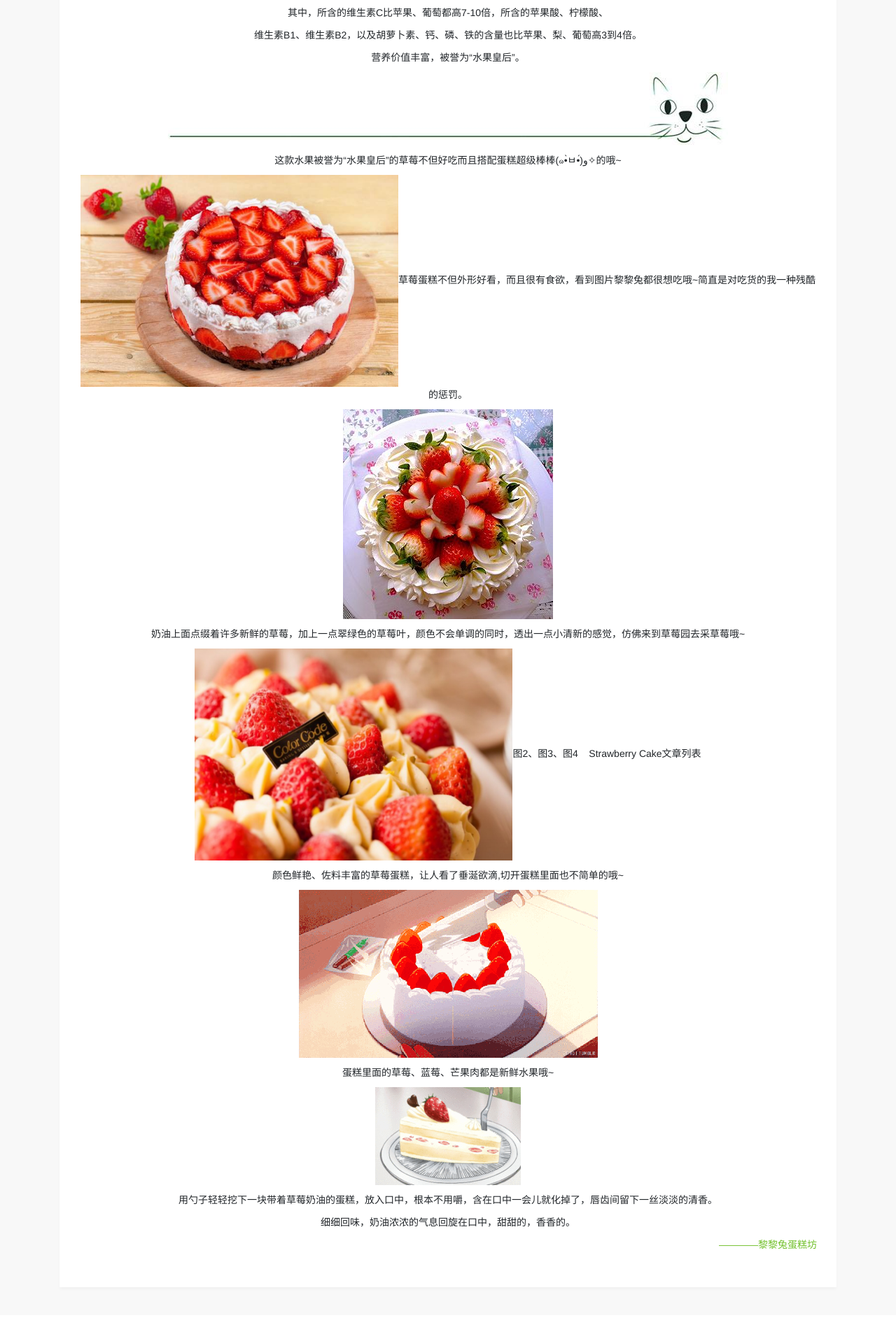
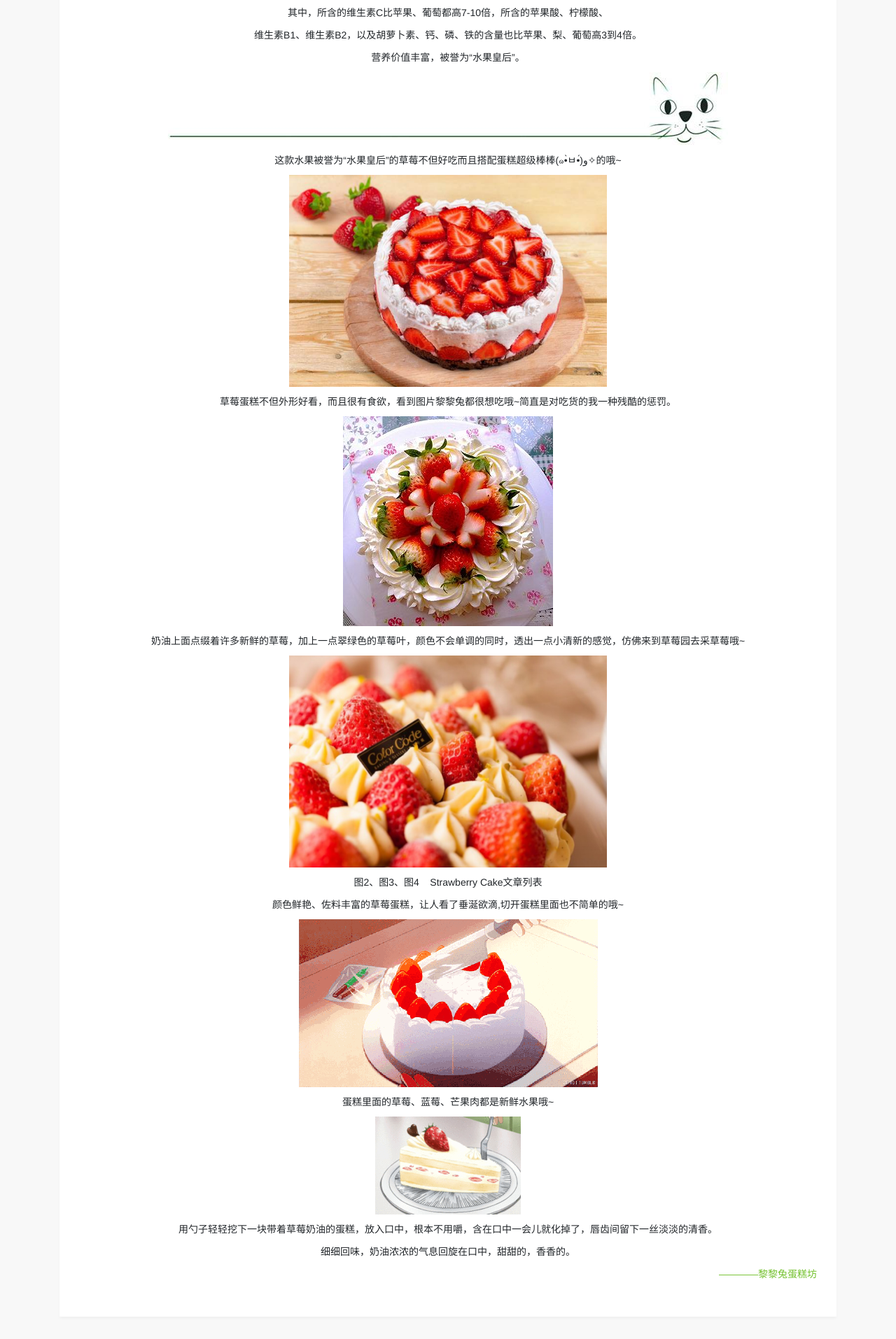
Before and after one commit to chinne24/chinne24.github.io, a Jekyll site: the page built from lilitu/_posts/2018-4-12-strawberrycake.html, in a window 1280 px wide. Shown: the part 916-2830 px from the top of the page at 70% size. Built offline with Jekyll 4.4.1, drawn with Linux system fonts in a browser that asks for light colours; comment, search, counter and statistics services are not loaded.

Commit message:
Update 2018-4-12-strawberrycake.html

```diff
--- a/lilitu/_posts/2018-4-12-strawberrycake.html
+++ b/lilitu/_posts/2018-4-12-strawberrycake.html
@@ -19,11 +19,11 @@ description: 草莓——它是一款受欢迎极高的水果，长相又萌又
         <p align="center">营养价值丰富，被誉为“水果皇后”。</p>
         <p align="center"><img class="img-fluid" alt="lilitu 图片" src="{{ site.url }}/images/lilitu-picture/0.jpg"></p>
         <p align="center">这款水果被誉为“水果皇后”的草莓不但好吃而且搭配蛋糕超级棒棒(๑•̀ㅂ•́)و✧的哦~</p>
-        <p align="center"><img class="img-fluid" alt="lilitu 图片" src="{{ site.url }}/images/lilitu-picture/cmdangao1.jpg" style="width:454px;height:303px;></p>
+        <p align="center"><img class="img-fluid" alt="lilitu 图片" src="{{ site.url }}/images/lilitu-picture/cmdangao1.jpg" style="width:454px;height:303px;"></p>
         <p align="center">草莓蛋糕不但外形好看，而且很有食欲，看到图片黎黎兔都很想吃哦~简直是对吃货的我一种残酷的惩罚。</p>
         <p align="center"><img class="img-fluid" alt="lilitu 图片" src="{{ site.url }}/images/lilitu-picture/cmdangao3.jpg"></p>
         <p align="center">奶油上面点缀着许多新鲜的草莓，加上一点翠绿色的草莓叶，颜色不会单调的同时，透出一点小清新的感觉，仿佛来到草莓园去采草莓哦~</p>
-        <p align="center"><img class="img-fluid" alt="lilitu 图片" src="{{ site.url }}/images/lilitu-picture/cmdangao4.jpeg" style="width:454px;height:303px;></p>
+        <p align="center"><img class="img-fluid" alt="lilitu 图片" src="{{ site.url }}/images/lilitu-picture/cmdangao4.jpeg" style="width:454px;height:303px;"></p>
         <p align="center">图2、图3、图4&nbsp;&nbsp;&nbsp; Strawberry Cake文章列表</p>
         <p align="center">颜色鲜艳、佐料丰富的草莓蛋糕，让人看了垂涎欲滴,切开蛋糕里面也不简单的哦~</p>
         <p align="center"><img class="img-fluid" alt="lilitu 图片" src="{{ site.url }}/images/lilitu-picture/qie.gif"></p>
```
